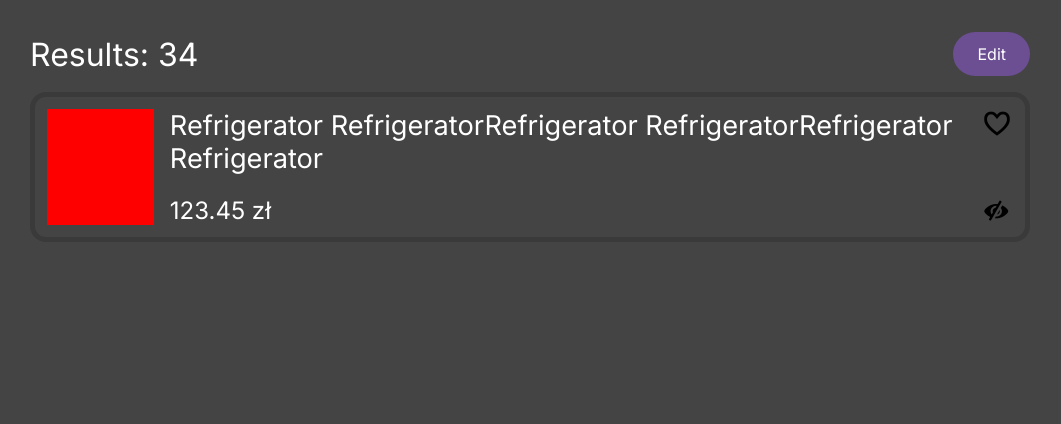
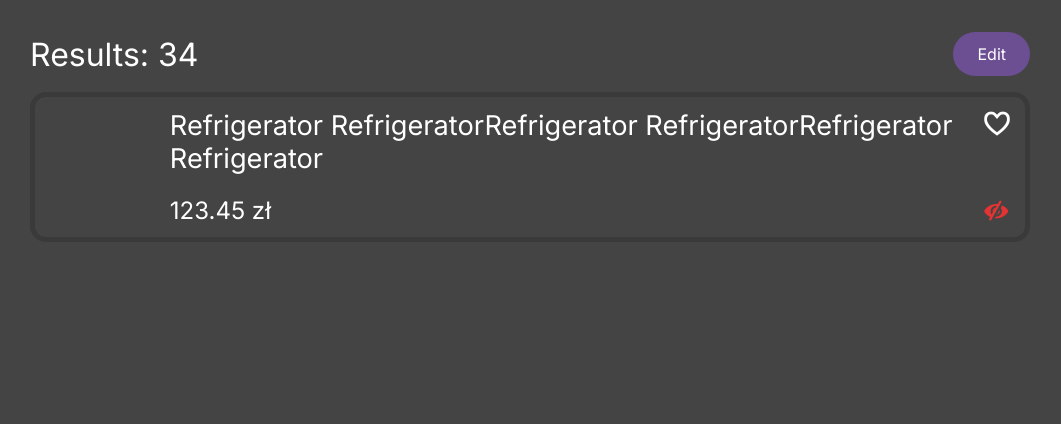
Before and after one commit to francus11/bidding_offer_filter, a PHP site: page /public/views/results.php in a window 1280 px wide. Shown: the part 70-494 px from the top of the page, without its empty margins (110-1171 px from the left). Run offline with PHP 8.4, Linux system fonts and the light colour scheme.

Commit message:
minor aesthetic changes

```diff
--- a/public/css/results.css
+++ b/public/css/results.css
@@ -38,9 +38,17 @@
 }
 
 .result-item-photo {
-    background-color: red;
+    flex-shrink: 1;
     width: 116px;
     height: 116px;
+    display: flex;
+    justify-content: center;
+    align-items: center;
+}
+
+.result-item-photo img {
+    max-width: auto;
+    height: 100%;
 }
 
 .result-item-buttons {
@@ -69,3 +77,11 @@
 .result-item-price {
     font-size: 1.5rem;
 }
+
+.icon-heart-empty {
+    color: white;
+}
+
+.icon-eye-off {
+    color: rgb(228, 51, 51);
+}
```
